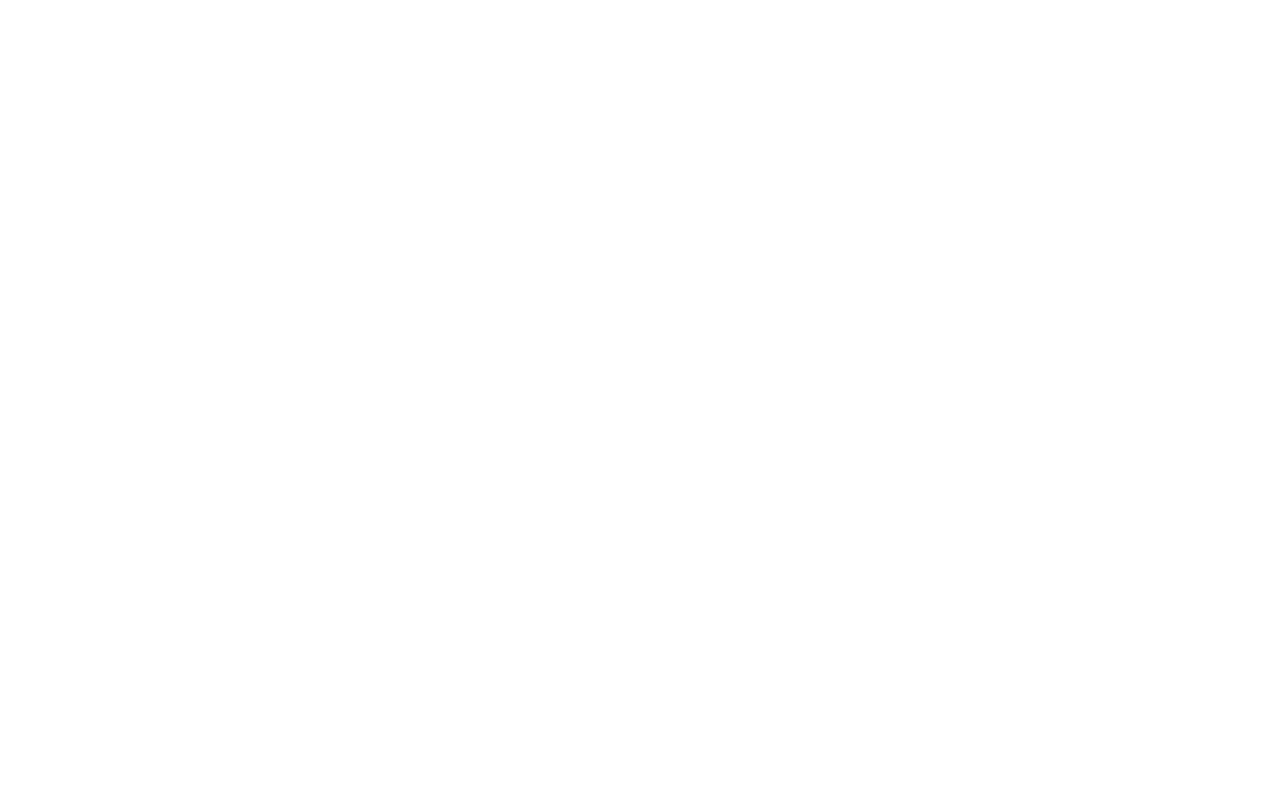
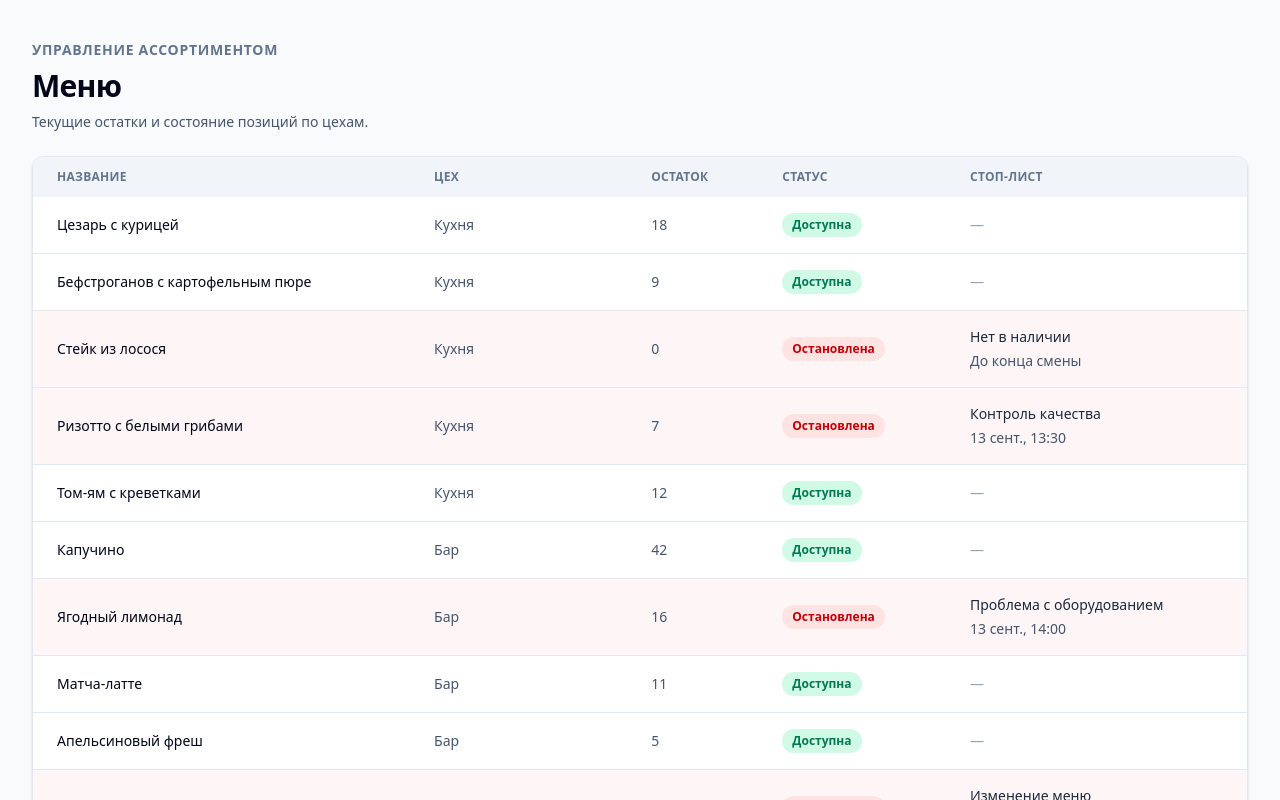
Before and after one commit to gordienkodev/menu-control-panel, a Next.js app: page / in a window 1280 px wide. Shown: the top 800 px of the page. Built offline with nearby package versions, Linux system fonts and the light colour scheme.

Commit message:
feat: add menu query and stop-list table

```diff
--- a/package.json
+++ b/package.json
@@ -9,6 +9,7 @@
     "lint": "eslint"
   },
   "dependencies": {
+    "@tanstack/react-query": "^5.102.8",
     "next": "16.3.5",
     "react": "19.2.8",
     "react-dom": "19.2.8"
--- a/src/app/layout.tsx
+++ b/src/app/layout.tsx
@@ -1,5 +1,6 @@
 import type { Metadata } from "next";
 import "./globals.css";
+import { Providers } from "./providers";
 
 export const metadata: Metadata = {
   title: "Menu Control Panel",
@@ -12,7 +13,9 @@ export const metadata: Metadata = {
 export default function RootLayout({ children }: LayoutProps<"/">) {
   return (
     <html lang="ru">
-      <body>{children}</body>
+      <body>
+        <Providers>{children}</Providers>
+      </body>
     </html>
   );
 }
--- a/src/app/page.tsx
+++ b/src/app/page.tsx
@@ -1,3 +1,21 @@
+import { StopListTable } from "@/features/stop-list/ui/StopListTable";
+
 export default function Home() {
-  return <main />;
+  return (
+    <main className="min-h-screen bg-slate-50 px-4 py-10 text-slate-950 sm:px-6 lg:px-8">
+      <div className="mx-auto max-w-7xl">
+        <header className="mb-6">
+          <p className="text-sm font-semibold uppercase tracking-wider text-slate-500">
+            Управление ассортиментом
+          </p>
+          <h1 className="mt-2 text-3xl font-bold tracking-tight">Меню</h1>
+          <p className="mt-2 text-sm text-slate-600">
+            Текущие остатки и состояние позиций по цехам.
+          </p>
+        </header>
+
+        <StopListTable />
+      </div>
+    </main>
+  );
 }
--- /dev/null
+++ b/src/app/providers.tsx
@@ -0,0 +1,16 @@
+"use client";
+
+import { QueryClient, QueryClientProvider } from "@tanstack/react-query";
+import { useState, type ReactNode } from "react";
+
+type ProvidersProps = {
+  children: ReactNode;
+};
+
+export function Providers({ children }: ProvidersProps) {
+  const [queryClient] = useState(() => new QueryClient());
+
+  return (
+    <QueryClientProvider client={queryClient}>{children}</QueryClientProvider>
+  );
+}
--- /dev/null
+++ b/src/features/stop-list/api/menu-api.ts
@@ -0,0 +1,11 @@
+import type { MenuItem } from "@/types/menu";
+
+export async function fetchMenuItems(): Promise<MenuItem[]> {
+  const response = await fetch("/api/menu-items");
+
+  if (!response.ok) {
+    throw new Error("Не удалось загрузить позиции меню");
+  }
+
+  return response.json();
+}
--- /dev/null
+++ b/src/features/stop-list/model/queries.ts
@@ -0,0 +1,13 @@
+import { queryOptions } from "@tanstack/react-query";
+
+import { fetchMenuItems } from "@/features/stop-list/api/menu-api";
+
+export const menuQueryKeys = {
+  list: () => ["menu-items"] as const,
+};
+
+export const menuItemsQueryOptions = () =>
+  queryOptions({
+    queryKey: menuQueryKeys.list(),
+    queryFn: fetchMenuItems,
+  });
--- /dev/null
+++ b/src/features/stop-list/ui/StopListTable.tsx
@@ -0,0 +1,173 @@
+"use client";
+
+import { useQuery } from "@tanstack/react-query";
+
+import { menuItemsQueryOptions } from "@/features/stop-list/model/queries";
+import type {
+  MenuItem,
+  MenuItemStatus,
+  Shop,
+  StopReason,
+} from "@/types/menu";
+
+const shopLabels: Record<Shop, string> = {
+  kitchen: "Кухня",
+  bar: "Бар",
+  pastry: "Кондитерский цех",
+};
+
+const stopReasonLabels: Record<StopReason, string> = {
+  out_of_stock: "Нет в наличии",
+  equipment: "Проблема с оборудованием",
+  quality: "Контроль качества",
+  menu_change: "Изменение меню",
+};
+
+const dateFormatter = new Intl.DateTimeFormat("ru-RU", {
+  day: "numeric",
+  month: "short",
+  hour: "2-digit",
+  minute: "2-digit",
+});
+
+function formatStopUntil(until: string | null): string {
+  return until === null
+    ? "До конца смены"
+    : dateFormatter.format(new Date(until));
+}
+
+function StopDetails({ status }: { status: MenuItemStatus }) {
+  if (status.kind === "available") {
+    return <span className="text-slate-400">—</span>;
+  }
+
+  return (
+    <div className="space-y-1">
+      <p className="font-medium text-slate-800">
+        {stopReasonLabels[status.reason]}
+      </p>
+      <p className="text-sm">{formatStopUntil(status.until)}</p>
+    </div>
+  );
+}
+
+function MenuRow({ item }: { item: MenuItem }) {
+  const isStopped = item.status.kind === "stopped";
+
+  return (
+    <tr className={isStopped ? "bg-red-50/70" : "bg-white"}>
+      <th
+        scope="row"
+        className="px-6 py-4 text-left font-medium text-slate-950"
+      >
+        {item.title}
+      </th>
+      <td className="px-6 py-4 text-slate-600">{shopLabels[item.shop]}</td>
+      <td className="px-6 py-4 text-slate-600">{item.stock}</td>
+      <td className="px-6 py-4">
+        <span
+          className={
+            isStopped
+              ? "inline-flex rounded-full bg-red-100 px-2.5 py-1 text-xs font-semibold text-red-700"
+              : "inline-flex rounded-full bg-emerald-100 px-2.5 py-1 text-xs font-semibold text-emerald-700"
+          }
+        >
+          {isStopped ? "Остановлена" : "Доступна"}
+        </span>
+      </td>
+      <td className="px-6 py-4 text-slate-600">
+        <StopDetails status={item.status} />
+      </td>
+    </tr>
+  );
+}
+
+function LoadingState() {
+  return (
+    <div
+      className="flex min-h-64 items-center justify-center rounded-xl border border-slate-200 bg-white"
+      role="status"
+    >
+      <div className="flex items-center gap-3 text-sm font-medium text-slate-600">
+        <span className="size-5 animate-spin rounded-full border-2 border-slate-200 border-t-slate-700" />
+        Загружаем позиции меню…
+      </div>
+    </div>
+  );
+}
+
+export function StopListTable() {
+  const menuQuery = useQuery(menuItemsQueryOptions());
+
+  if (menuQuery.isPending) {
+    return <LoadingState />;
+  }
+
+  if (menuQuery.isError) {
+    return (
+      <div
+        className="flex min-h-64 flex-col items-center justify-center gap-4 rounded-xl border border-red-200 bg-red-50 px-6 text-center"
+        role="alert"
+      >
+        <div>
+          <h2 className="font-semibold text-red-900">Не удалось загрузить меню</h2>
+          <p className="mt-1 text-sm text-red-700">
+            Проверьте соединение и попробуйте ещё раз.
+          </p>
+        </div>
+        <button
+          type="button"
+          className="rounded-lg bg-red-700 px-4 py-2 text-sm font-semibold text-white hover:bg-red-800 focus-visible:outline-2 focus-visible:outline-offset-2 focus-visible:outline-red-700 disabled:cursor-not-allowed disabled:opacity-60"
+          disabled={menuQuery.isFetching}
+          onClick={() => void menuQuery.refetch()}
+        >
+          {menuQuery.isFetching ? "Повторяем запрос…" : "Попробовать снова"}
+        </button>
+      </div>
+    );
+  }
+
+  if (menuQuery.data.length === 0) {
+    return (
+      <div className="flex min-h-64 items-center justify-center rounded-xl border border-dashed border-slate-300 bg-white px-6 text-center">
+        <div>
+          <h2 className="font-semibold text-slate-900">Позиции меню не найдены</h2>
+          <p className="mt-1 text-sm text-slate-500">
+            В меню пока нет ни одной позиции.
+          </p>
+        </div>
+      </div>
+    );
+  }
+
+  return (
+    <div className="overflow-x-auto rounded-xl border border-slate-200 bg-white shadow-sm">
+      <table className="w-full min-w-4xl border-collapse text-sm">
+        <thead className="bg-slate-100 text-xs uppercase tracking-wide text-slate-500">
+          <tr>
+            <th scope="col" className="px-6 py-3 text-left font-semibold">
+              Название
+            </th>
+            <th scope="col" className="px-6 py-3 text-left font-semibold">
+              Цех
+            </th>
+            <th scope="col" className="px-6 py-3 text-left font-semibold">
+              Остаток
+            </th>
+            <th scope="col" className="px-6 py-3 text-left font-semibold">
+              Статус
+            </th>
+            <th scope="col" className="px-6 py-3 text-left font-semibold">
+              Стоп-лист
+            </th>
+          </tr>
+        </thead>
+        <tbody className="divide-y divide-slate-200">
+          {menuQuery.data.map((item) => (
+            <MenuRow key={item.id} item={item} />
+          ))}
+        </tbody>
+      </table>
+    </div>
+  );
+}
```
Also changed, not shown: 2 other files (tests, documents, lock files or other folders).
